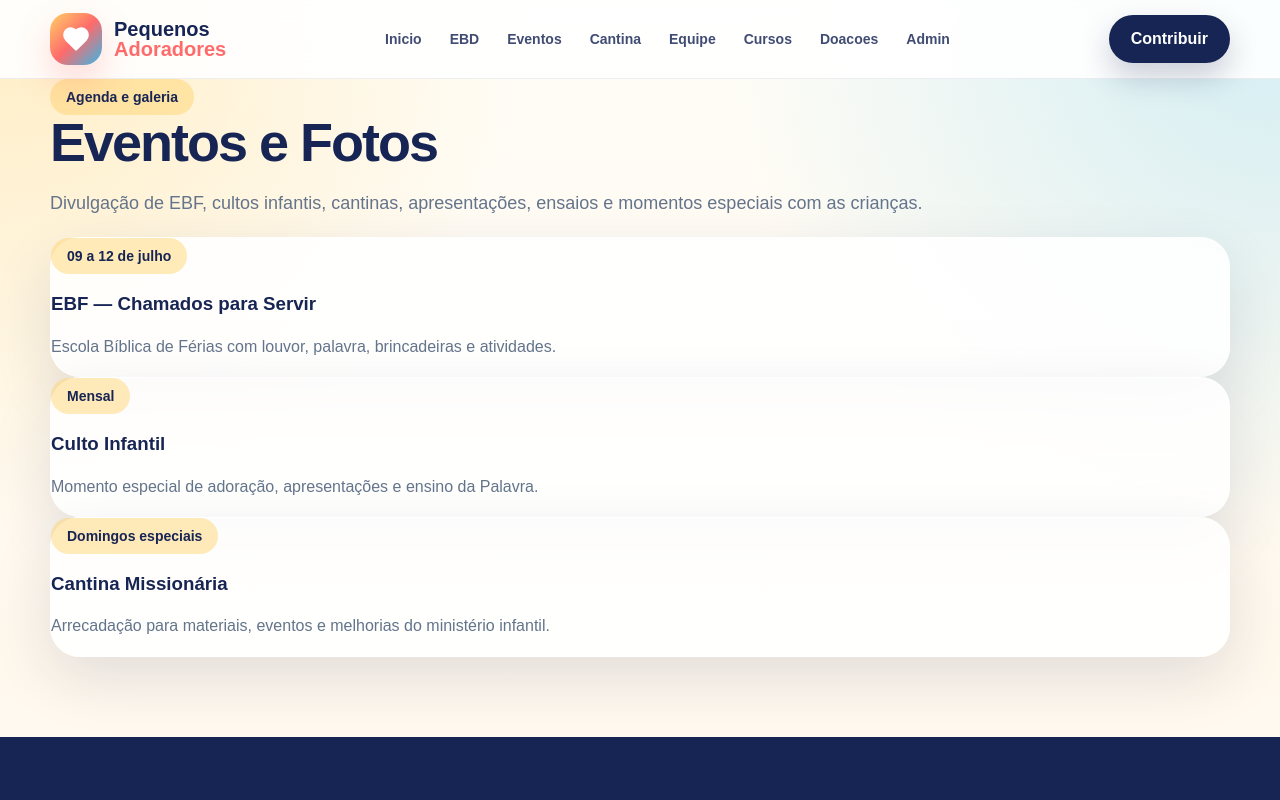
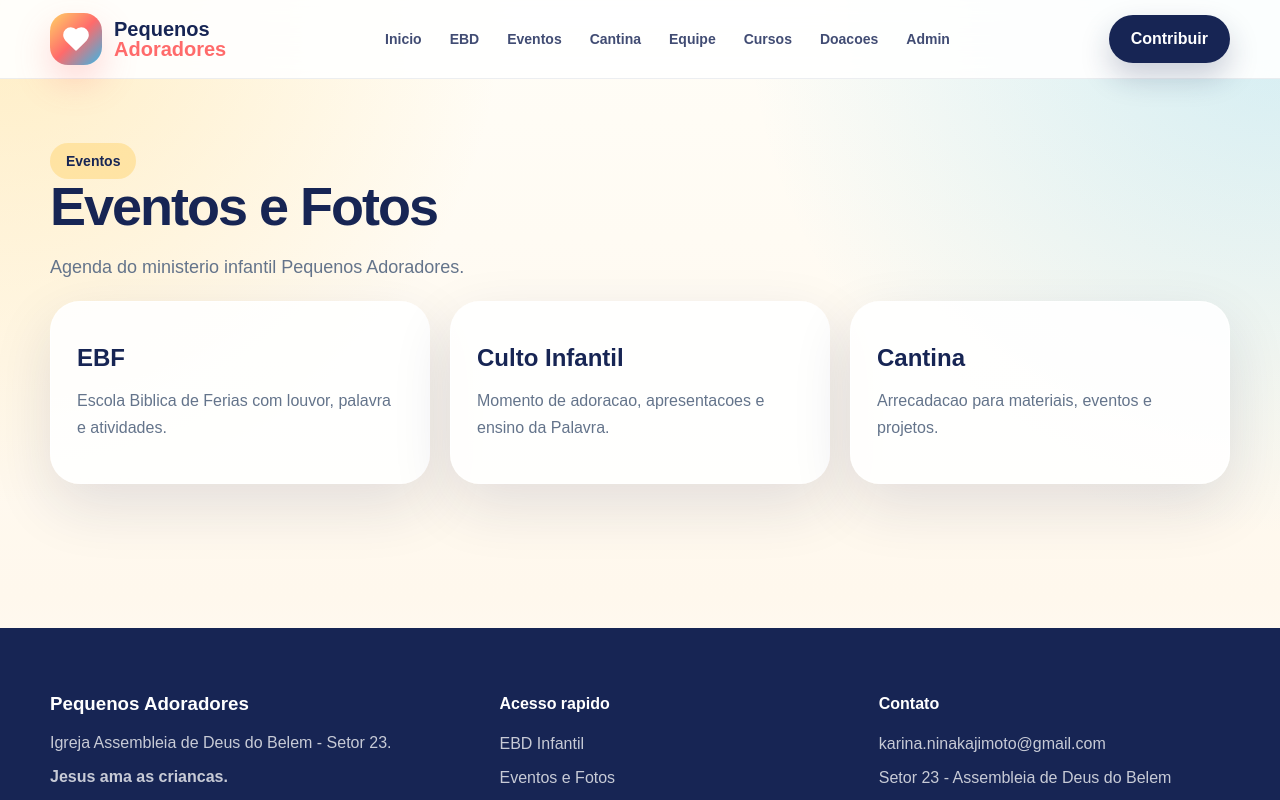
Before and after one commit to alexsandrokajimoto-maker/pequenos-adoradores, a Next.js app: page /eventos in a window 1280 px wide. Shown: the top 800 px of the page. Built offline with nearby package versions, Linux system fonts and the light colour scheme.

Commit message:
Simplify eventos page

```diff
--- a/app/eventos/page.tsx
+++ b/app/eventos/page.tsx
@@ -1,4 +1,16 @@
-import { eventos } from '@/lib/data';
 export default function EventosPage() {
-  return <section className="container-page py-16"><span className="badge bg-céu/25">Agenda e galeria</span><h1 className="section-title mt-5">Eventos e Fotos</h1><p className="section-subtitle">Divulgação de EBF, cultos infantis, cantinas, apresentações, ensaios e momentos especiais com as crianças.</p><div className="mt-10 grid gap-6 md:grid-cols-3">{eventos.map(e=><div className="card overflow-hidden" key={e.titulo}><div className="h-40 bg-gradient-to-br from-sol via-coral to-céu"/><div className="p-6"><span className="badge bg-sol/40">{e.data}</span><h3 className="mt-4 text-2xl font-black">{e.titulo}</h3><p className="mt-3 text-slate-700">{e.detalhe}</p></div></div>)}</div></section>;
+  return (
+    <section className="section">
+      <div className="container-page">
+        <span className="badge">Eventos</span>
+        <h1 className="section-title">Eventos e Fotos</h1>
+        <p className="section-subtitle">Agenda do ministerio infantil Pequenos Adoradores.</p>
+        <div className="grid-3">
+          <div className="card feature"><h3>EBF</h3><p>Escola Biblica de Ferias com louvor, palavra e atividades.</p></div>
+          <div className="card feature"><h3>Culto Infantil</h3><p>Momento de adoracao, apresentacoes e ensino da Palavra.</p></div>
+          <div className="card feature"><h3>Cantina</h3><p>Arrecadacao para materiais, eventos e projetos.</p></div>
+        </div>
+      </div>
+    </section>
+  );
 }
```
